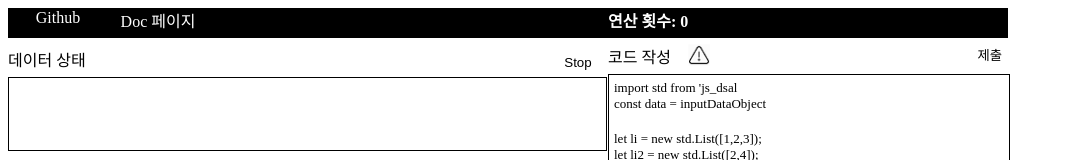
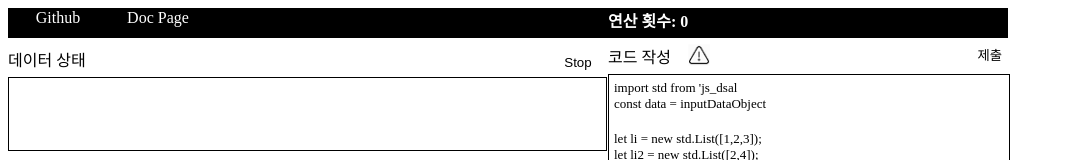
Before and after one commit to hongjisung/JS_DataStructure_Visualization, a React (Create React App) app: page / in a window 1280 px wide. Shown: the top 160 px of the page, without its empty margins (0-1065 px from the left). Built offline with nearby package versions, Linux system fonts and the light colour scheme; what js_dsal would draw is missing.

Commit message:
add document link

```diff
--- a/src/component/DocPage.js
+++ b/src/component/DocPage.js
@@ -4,7 +4,7 @@ import '../stylesheet/DocPage.css'
 
 const DocPage = ({ docLink='' }) =>
   <div className='doc-page'>
-  <a href={docLink} className ='doc-address'>Doc 페이지</a>
+    <a href={docLink} className ='doc-address'>Doc Page</a>
   </div>
 
 DocPage.propTypes = {
```
Also changed, not shown: app.js (added).
